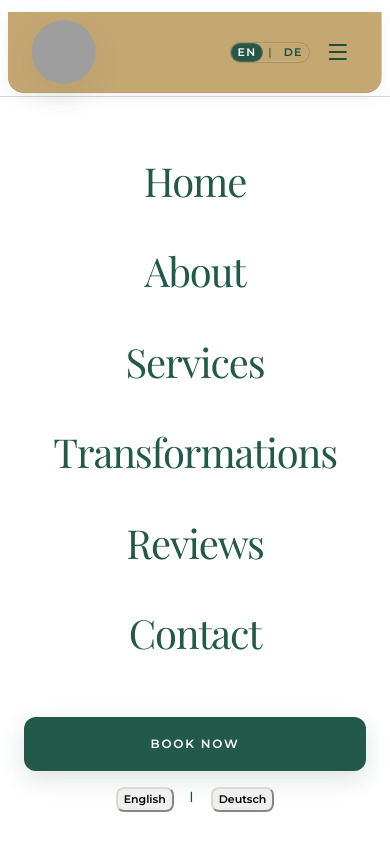
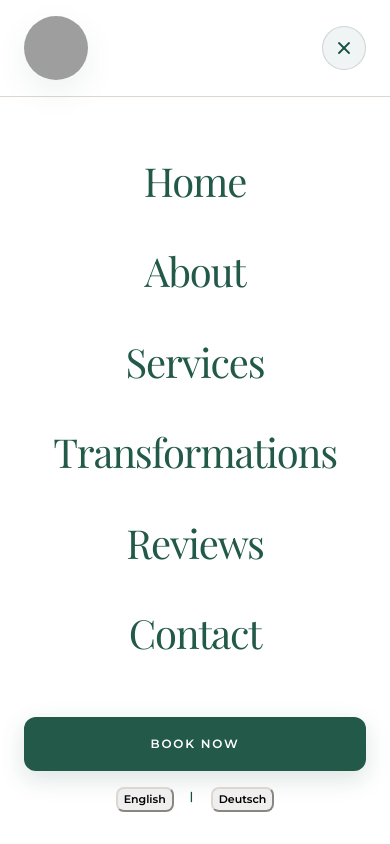
Before and after one commit to web246/elea, a plain HTML site: page index.html in a window 390 px wide. Both pictures are taken after a click on the button 338 px from the left and 52 px from the top of the page. Shown: the top 844 px of the page. Drawn offline with nearby package versions, Linux system fonts and the light colour scheme; grey boxes are pictures that could not be loaded.

Commit message:
Fix mobile booking close button and overlay stacking

```diff
--- a/app.js
+++ b/app.js
@@ -572,17 +572,23 @@ function initNavbar() {
   const mobileToggle = document.querySelector('[data-mobile-toggle]');
   const mobileMenu = document.querySelector('[data-mobile-menu]');
   const closeBtn = document.querySelector('[data-mobile-close]');
+  const closeMobileMenu = () => {
+    mobileMenu?.classList.remove('is-open');
+    document.body.classList.remove('menu-open');
+  };
+
   if (mobileToggle && mobileMenu) {
     mobileToggle.addEventListener('click', () => {
-      mobileMenu.classList.toggle('is-open');
-      document.body.classList.toggle('menu-open', mobileMenu.classList.contains('is-open'));
+      const isOpen = !mobileMenu.classList.contains('is-open');
+      mobileMenu.classList.toggle('is-open', isOpen);
+      document.body.classList.toggle('menu-open', isOpen);
     });
   }
   if (closeBtn && mobileMenu) {
-    closeBtn.addEventListener('click', () => mobileMenu.classList.remove('is-open'));
+    closeBtn.addEventListener('click', closeMobileMenu);
   }
   mobileMenu?.querySelectorAll('a').forEach((link) => {
-    link.addEventListener('click', () => mobileMenu.classList.remove('is-open'));
+    link.addEventListener('click', closeMobileMenu);
   });
 
   window.addEventListener('scroll', () => {
--- a/style.css
+++ b/style.css
@@ -334,7 +334,7 @@ textarea.elea-input { resize: vertical; }
 .mobile-menu {
   position: fixed;
   inset: 0;
-  z-index: 60;
+  z-index: 250;
   background: hsl(var(--background));
   display: flex;
   flex-direction: column;
@@ -354,6 +354,25 @@ textarea.elea-input { resize: vertical; }
   justify-content: space-between;
   padding: 1rem 1.5rem;
   border-bottom: 1px solid hsl(var(--border));
+}
+.mobile-menu-header .booking-close {
+  position: relative;
+  z-index: 2;
+  width: 44px;
+  height: 44px;
+  padding: 0;
+  background: rgba(23, 79, 67, 0.06);
+  border: 1px solid rgba(23, 79, 67, 0.18);
+  border-radius: 50%;
+  display: flex;
+  align-items: center;
+  justify-content: center;
+  color: #174F43;
+  flex-shrink: 0;
+}
+.mobile-menu-header .booking-close svg {
+  width: 20px;
+  height: 20px;
 }
 .mobile-menu-nav {
   padding: 2rem 1.5rem 1rem;
@@ -1604,7 +1623,7 @@ html, body { max-width: 100vw; overflow-x: hidden; }
 .review-modal {
   position: fixed;
   inset: 0;
-  z-index: 100;
+  z-index: 300;
   background: rgba(15, 24, 21, 0.42);
   overflow-y: auto;
   display: none;
@@ -1660,12 +1679,28 @@ html, body { max-width: 100vw; overflow-x: hidden; }
   color: #174F43;
 }
 .booking-close {
-  background: transparent;
-  border: none;
+  width: 42px;
+  height: 42px;
+  padding: 0;
+  background: rgba(23, 79, 67, 0.06);
+  border: 1px solid rgba(23, 79, 67, 0.14);
+  border-radius: 50%;
   color: #174F43;
   display:flex;
   align-items:center;
   justify-content:center;
+  cursor: pointer;
+  transition: background .2s ease, transform .2s ease, border-color .2s ease;
+}
+.booking-close:hover {
+  background: rgba(23, 79, 67, 0.1);
+  border-color: rgba(23, 79, 67, 0.22);
+  transform: translateY(-1px);
+}
+.booking-close svg {
+  width: 18px;
+  height: 18px;
+  stroke-width: 2.2;
 }
 .booking-body {
   width: min(100%, 960px);
@@ -2295,7 +2330,7 @@ html, body { max-width: 100vw; overflow-x: hidden; }
     border-radius: 0 0 16px 16px;
     position: fixed; /* ensure it sits above content */
     top: 12px;
-    z-index: 9999;
+    z-index: 120;
   }
 
   /* Keep the mobile menu toggle visible and reduce oversized logo on very small screens */
```
